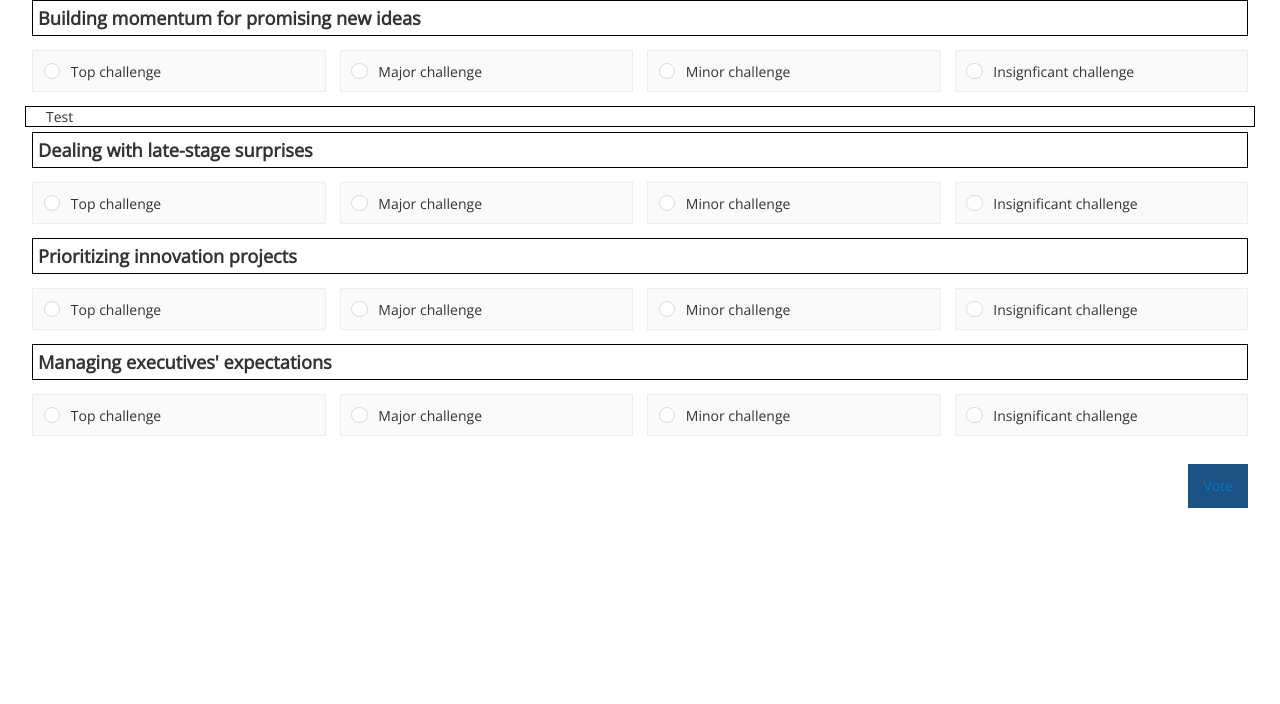
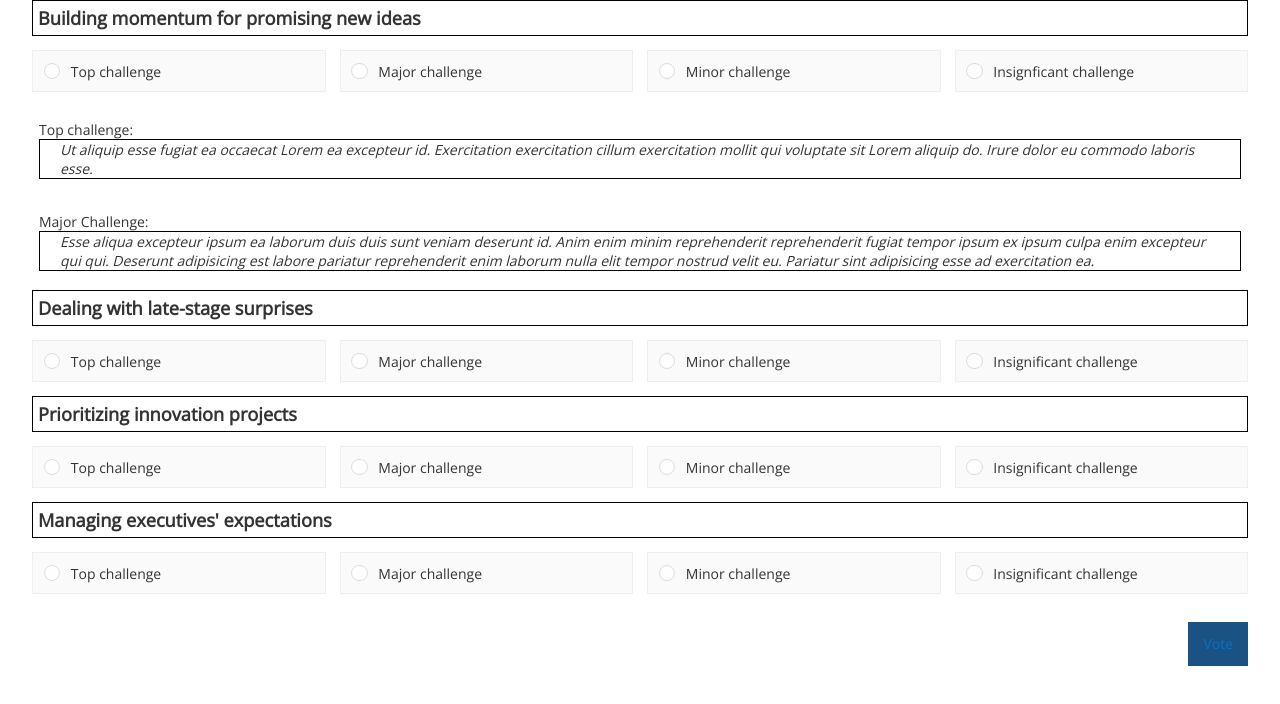
Before and after one commit to SmartOrgDevelopment/poll-web-component, a plain HTML site: page index.html in a window 1280 px wide. Drawn offline with nearby package versions, Linux system fonts and the light colour scheme.

Commit message:
Update index.html

```diff
--- a/index.html
+++ b/index.html
@@ -231,7 +231,36 @@
                 </div>
               </div>
             </div>
-            <div class="solution solution-one">Test</div>
+            <blockquote>
+              <span>Top challenge:</span>
+              <div
+                class="solution solution-one"
+                data-choice="f1bf9d4b-2df0-4dbd-a3dd-420e4f6bd4f3"
+              >
+                <em>
+                  Ut aliquip esse fugiat ea occaecat Lorem ea excepteur id.
+                  Exercitation exercitation cillum exercitation mollit qui
+                  voluptate sit Lorem aliquip do. Irure dolor eu commodo laboris
+                  esse.
+                </em>
+              </div>
+            </blockquote>
+            <blockquote>
+              <span>Major Challenge:</span>
+              <div
+                class="solution solution-one"
+                data-choice="a765c65c-ac49-42a0-a1f8-ac525621f295"
+              >
+                <em
+                  >Esse aliqua excepteur ipsum ea laborum duis duis sunt veniam
+                  deserunt id. Anim enim minim reprehenderit reprehenderit
+                  fugiat tempor ipsum ex ipsum culpa enim excepteur qui qui.
+                  Deserunt adipisicing est labore pariatur reprehenderit enim
+                  laborum nulla elit tempor nostrud velit eu. Pariatur sint
+                  adipisicing esse ad exercitation ea.
+                </em>
+              </div>
+            </blockquote>
             <div
               class="totalpoll-question"
               totalpoll-min-selection="1"
```
